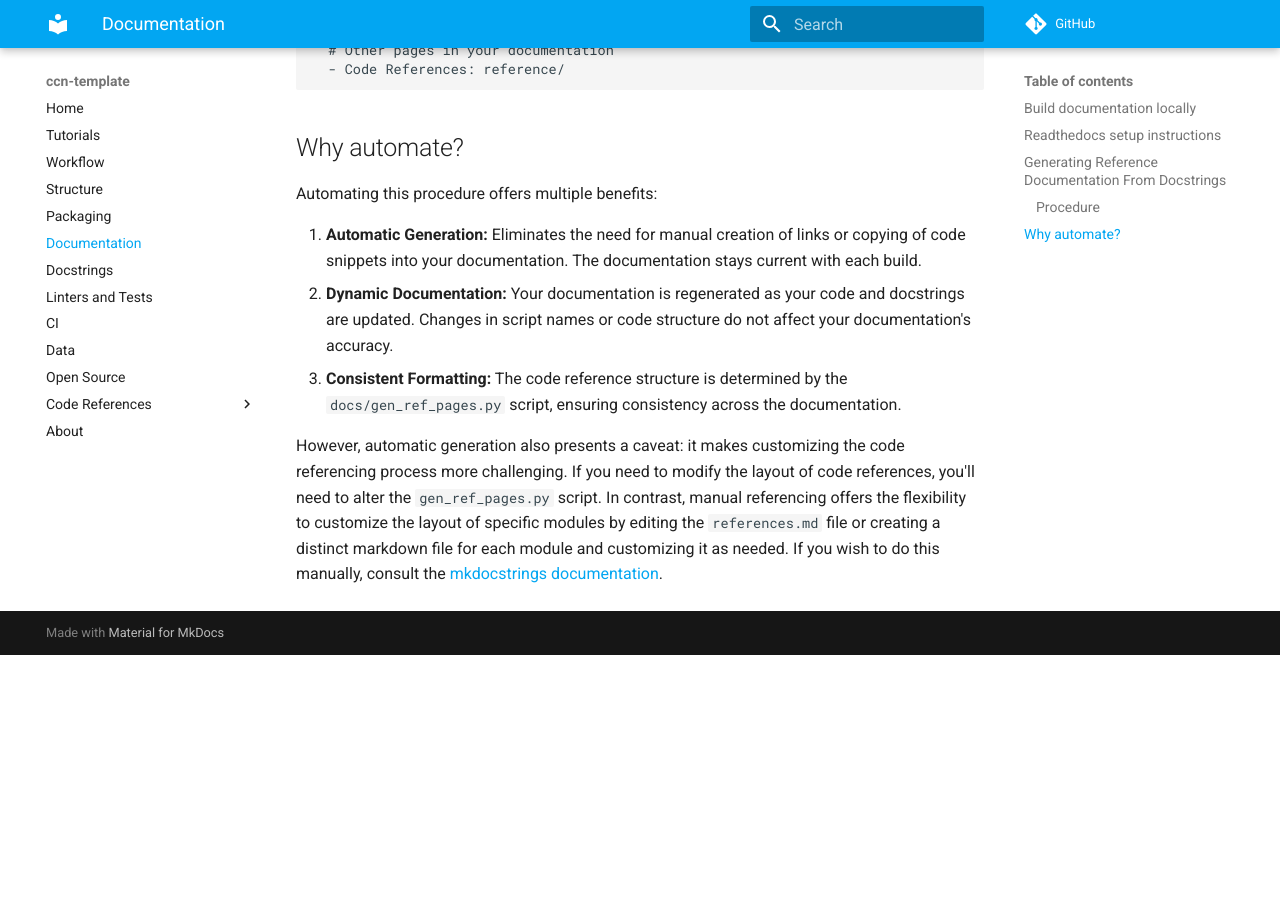
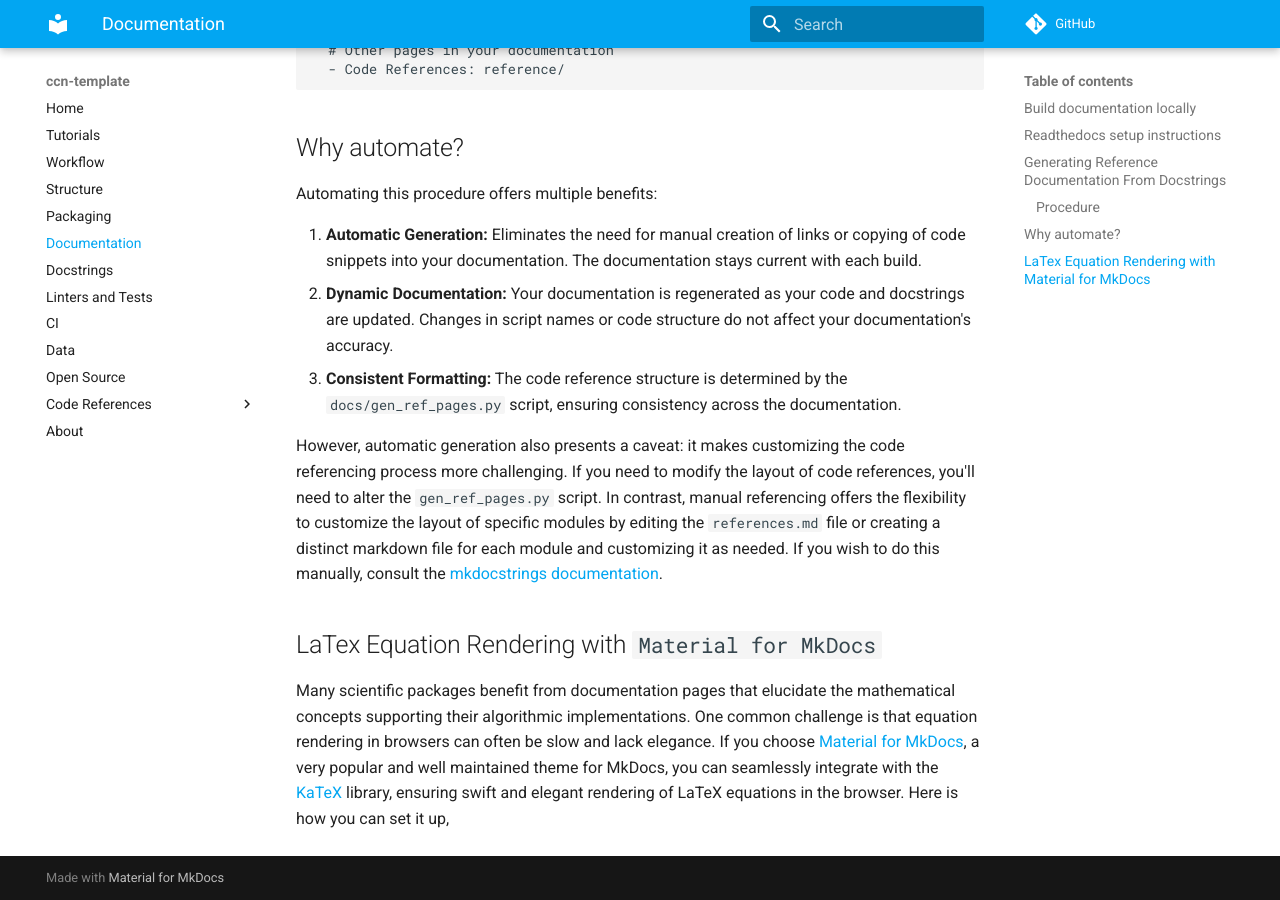
Before and after one commit to flatironinstitute/ccn-template, an MkDocs documentation site: the page built from docs/notes/03-documentation.md, in a window 1280 px wide and 900 px high, scrolled down 3127 px. Built offline with MkDocs 1.6.1 and Material for MkDocs 9.7.7, drawn with Linux system fonts in a browser that asks for light colours; nearby versions of some CDN libraries; library files that are not in the unit come from our copies; comment, search, counter and statistics services are not loaded; before the commit the page ends 3782 px from its top, so only the background shows below that.

Commit message:
started katex note

```diff
--- a/docs/notes/03-documentation.md
+++ b/docs/notes/03-documentation.md
@@ -130,3 +130,13 @@ Automating this procedure offers multiple benefits:
 3. **Consistent Formatting:** The code reference structure is determined by the `docs/gen_ref_pages.py` script, ensuring consistency across the documentation.
 
 However, automatic generation also presents a caveat: it makes customizing the code referencing process more challenging. If you need to modify the layout of code references, you'll need to alter the `gen_ref_pages.py` script. In contrast, manual referencing offers the flexibility to customize the layout of specific modules by editing the `references.md` file or creating a distinct markdown file for each module and customizing it as needed. If you wish to do this manually, consult the [mkdocstrings documentation](https://mkdocstrings.github.io/https://mkdocstrings.github.io/).
+
+## LaTex Equation Rendering with `Material for MkDocs`
+
+Many scientific packages benefit from documentation pages that elucidate the mathematical concepts supporting
+their algorithmic implementations.
+One common challenge is that equation rendering in browsers can often be slow and lack elegance.
+If you choose [Material for MkDocs](https://squidfunk.github.io/mkdocs-material/), a very popular and well maintained
+theme for MkDocs, you can seamlessly integrate with the [KaTeX](https://katex.org/) library, ensuring swift and elegant
+rendering of LaTeX equations in the browser.
+Here is how you can set it up,
```
